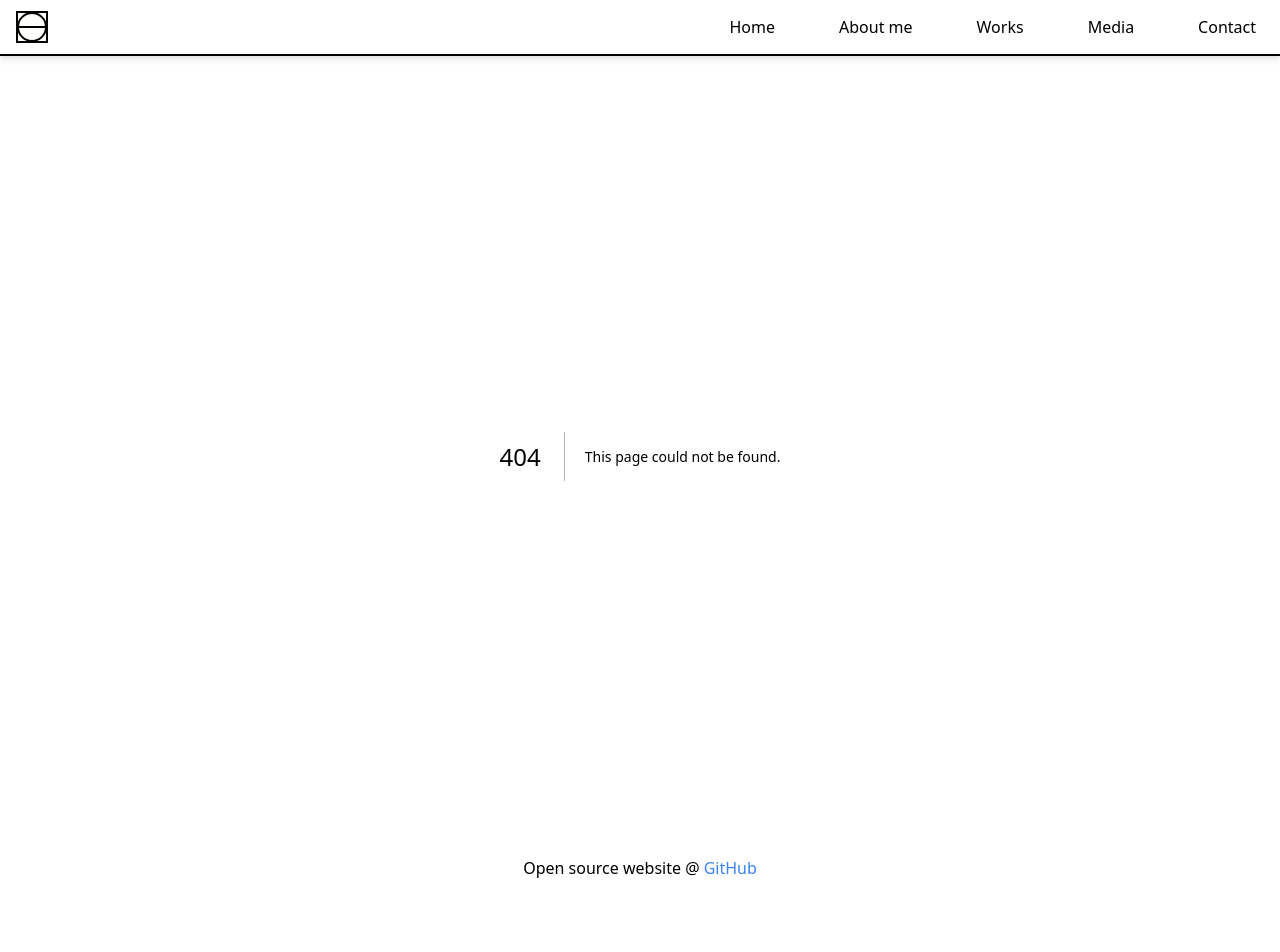
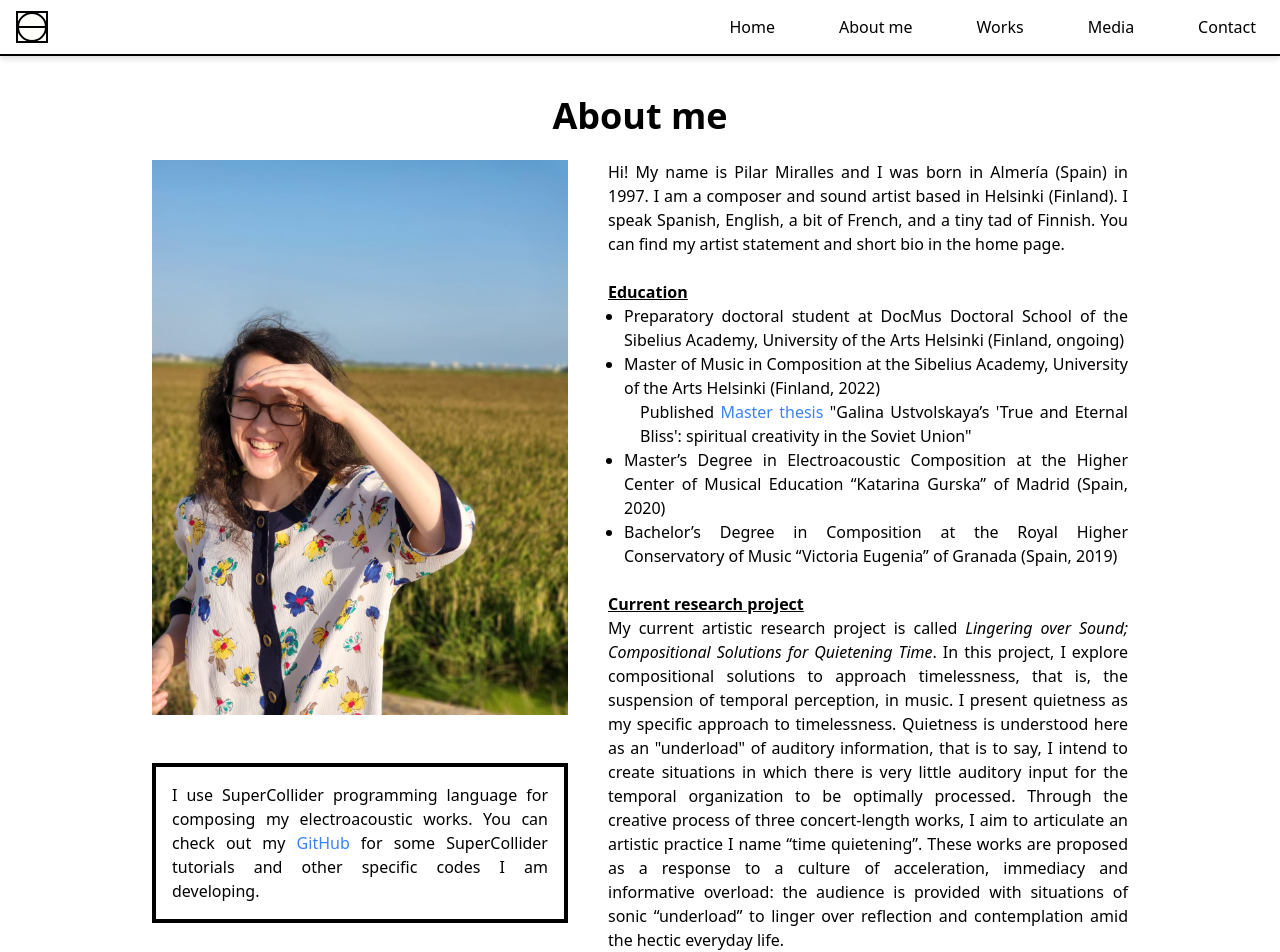
Before and after one commit to Kyokatarz/pilar-website-nextjs, a Next.js app: page /about-me in a window 1280 px wide. Before the commit this address had no page. Shown: the top 952 px of the page. Before the commit the page ends 900 px from the top, so only its background shows below. Built offline with nearby package versions, Linux system fonts and the light colour scheme.

Commit message:
Migrating About me page

```diff
--- a/package.json
+++ b/package.json
@@ -9,6 +9,7 @@
     "lint": "next lint"
   },
   "dependencies": {
+    "clsx": "^2.1.0",
     "next": "14.0.2",
     "react": "^18",
     "react-dom": "^18",
--- /dev/null
+++ b/src/app/about-me/page.tsx
@@ -0,0 +1,7 @@
+import AboutMePage from '../../pages/AboutMePage'
+
+const AboutMe = () => {
+  return <AboutMePage />
+}
+
+export default AboutMe
--- /dev/null
+++ b/src/components/ListItem/ListItem.tsx
@@ -0,0 +1,19 @@
+import clsx from 'clsx'
+import React from 'react'
+
+type Props = {
+  children: React.ReactNode
+  level?: number
+  listStyle?: 'list-disc' | 'list-square'
+}
+
+const ListItem = ({ children, level = 1, listStyle = 'list-disc' }: Props) => {
+  const className = clsx(listStyle, {
+    'ml-4': level === 1,
+    'ml-8': level === 2,
+  })
+
+  return <li className={className}>{children}</li>
+}
+
+export default ListItem
--- /dev/null
+++ b/src/components/ListItem/index.tsx
@@ -0,0 +1 @@
+export {default} from './ListItem'
--- /dev/null
+++ b/src/pages/AboutMePage/AboutMePage.tsx
@@ -0,0 +1,161 @@
+import React from 'react'
+import ListItem from '@/components/ListItem'
+
+import Paragraph from '@/components/Paragraph'
+import Section from '@/components/Section'
+import SeeMore from '@/components/SeeMore'
+import SubSectionHeader from '@/components/SubSectionHeader'
+
+import PilarWorking from '@/../public/assets/foto-vertical.jpg'
+import Image from 'next/image'
+
+const FullAbout = () => {
+  return (
+    <Section maxWidth='max-w-screen-sm lg:max-w-screen-xl'>
+      <h1 className='text-4xl font-bold text-center mb-6'>About me</h1>
+      <div className='justify-center items-center w-full flex flex-col lg:items-start lg:flex-row lg:flex-wrap lg:justify-center'>
+        <div className='max-w-lg lg:mr-10 mb-8 lg:w-4/12'>
+          <Image src={PilarWorking} alt='Pilar working' />
+          <div className='mt-12 w-full text-left border-black border-4 p-4 hidden lg:block'>
+            <Paragraph>
+              I use SuperCollider programming language for composing my
+              electroacoustic works. You can check out my{' '}
+              <a
+                href='https://github.com/pilarmiralles'
+                target='_blank'
+                rel='noreferrer'
+                className='text-blue-500'
+              >
+                GitHub
+              </a>{' '}
+              for some SuperCollider tutorials and other specific codes I am
+              developing.
+            </Paragraph>
+          </div>
+        </div>
+        <div className='lg:w-5/12'>
+          <Paragraph>
+            Hi! My name is Pilar Miralles and I was born in Almería (Spain) in
+            1997. I am a composer and sound artist based in Helsinki (Finland).
+            I speak Spanish, English, a bit of French, and a tiny tad of
+            Finnish. You can find my artist statement and short bio in the home
+            page.
+          </Paragraph>
+          <br />
+          <SubSectionHeader level={2}>Education</SubSectionHeader>
+          <ul className='text-justify'>
+            <ListItem>
+              Preparatory doctoral student at DocMus Doctoral School of the
+              Sibelius Academy, University of the Arts Helsinki (Finland,
+              ongoing)
+            </ListItem>
+            <ListItem>
+              Master of Music in Composition at the Sibelius Academy, University
+              of the Arts Helsinki (Finland, 2022)
+            </ListItem>
+            <ul>
+              <ListItem level={2} listStyle='list-square'>
+                Published{' '}
+                <a
+                  href='https://taju.uniarts.fi/handle/10024/7647'
+                  target='_blank'
+                  rel='noreferrer'
+                  className='text-blue-500'
+                >
+                  Master thesis
+                </a>{' '}
+                "Galina Ustvolskaya’s 'True and Eternal Bliss': spiritual
+                creativity in the Soviet Union"
+              </ListItem>
+            </ul>
+            <ListItem>
+              Master’s Degree in Electroacoustic Composition at the Higher
+              Center of Musical Education “Katarina Gurska” of Madrid (Spain,
+              2020)
+            </ListItem>
+            <ListItem>
+              Bachelor’s Degree in Composition at the Royal Higher Conservatory
+              of Music “Victoria Eugenia” of Granada (Spain, 2019)
+            </ListItem>
+          </ul>
+          <br />
+          <SubSectionHeader level={2}>
+            Current research project
+          </SubSectionHeader>
+          <ul className='text-justify'>
+            <Paragraph>
+              My current artistic research project is called{' '}
+              <em>
+                Lingering over Sound; Compositional Solutions for Quietening
+                Time
+              </em>
+              . In this project, I explore compositional solutions to approach
+              timelessness, that is, the suspension of temporal perception, in
+              music. I present quietness as my specific approach to
+              timelessness. Quietness is understood here as an "underload" of
+              auditory information, that is to say, I intend to create
+              situations in which there is very little auditory input for the
+              temporal organization to be optimally processed. Through the
+              creative process of three concert-length works, I aim to
+              articulate an artistic practice I name “time quietening”. These
+              works are proposed as a response to a culture of acceleration,
+              immediacy and informative overload: the audience is provided with
+              situations of sonic “underload” to linger over reflection and
+              contemplation amid the hectic everyday life.
+            </Paragraph>
+          </ul>
+          <br />
+          <SubSectionHeader level={2}>
+            Some more biographical stuff
+          </SubSectionHeader>
+          <Paragraph>
+            My instrumental work has been internationally premiered by ensembles
+            and orchestras, such as the Île-de-France National Orchestra,
+            Orchester im Treppenhaus, Defunensemble, Vertixe Sonora, Ensemble
+            Ascolta or Norrbotten NEO. On the other hand, my electroacoustic
+            work has been developed at the Nordplus intensive course IMMEDIA
+            2021 in Vilnius (Lithuania), the MuteFest ’20 and ’22 at the
+            Sibelius Academy (Finland), or the Festival of Contemporary Art of
+            Granada’s University 2021 in collaboration with composer and
+            researcher José López-Montes (Spain). I have participated in other
+            important new music festivals in Europe such as Musiikin aika (Time
+            of Music) 2023 in Viitasaari (Finland), the Academy of ManiFeste
+            2022 at the IRCAM in Paris (France), or the VI VANG series of
+            CentroCentro in Madrid (Spain). My most recent recognition was the
+            First Prize of the Young Composers Award organized by SGAE-CNDM in
+            Madrid (November 2023), thanks to which I will be the resident
+            composer of the Spanish Musical Youth Network (JME) during the
+            2024/25 season. I have collaborated as a co-teacher of the
+            SuperCollider programming course organized by the Music Technology
+            department of the Sibelius Academy since 2023. During 2023-24, I
+            have also been invited by the Ulysses Network to join the Ulysses
+            Journeys for young composers, attending composition courses at
+            Viitasaari, Hamburg and Barcelona. I am currently working on a
+            text-based work (the so-called <em>book</em>), and sometimes I dust
+            off my flute and my collage notebook.
+          </Paragraph>
+          <div className='mt-10 mb-10 w-full text-left border-black border-4 p-4 lg:hidden'>
+            <Paragraph>
+              I use SuperCollider programming language for composing my
+              electroacoustic works. You can check out my{' '}
+              <a
+                href='https://github.com/pilarmiralles'
+                target='_blank'
+                rel='noreferrer'
+                className='text-blue-500'
+              >
+                GitHub
+              </a>{' '}
+              for some SuperCollider tutorials and other specific codes I am
+              developing.
+            </Paragraph>
+          </div>
+          <SeeMore to='/media'>See more media {'>>'}</SeeMore>
+          <SeeMore to='/contact-me'>Contact me {'>>'}</SeeMore>
+        </div>
+      </div>
+    </Section>
+  )
+}
+
+export default FullAbout
--- /dev/null
+++ b/src/pages/AboutMePage/index.tsx
@@ -0,0 +1 @@
+export { default } from './AboutMePage'
--- a/tsconfig.json
+++ b/tsconfig.json
@@ -22,6 +22,6 @@
       "@/*": ["./src/*"]
     }
   },
-  "include": ["next-env.d.ts", "**/*.ts", "**/*.tsx", ".next/types/**/*.ts"],
+  "include": ["next-env.d.ts", "**/*.ts", "**/*.tsx", ".next/types/**/*.ts", "src/app/about-me"],
   "exclude": ["node_modules"]
 }
```
Also changed, not shown: public/assets/foto-vertical.jpg (added), 1 other file (tests, documents, lock files or other folders).
